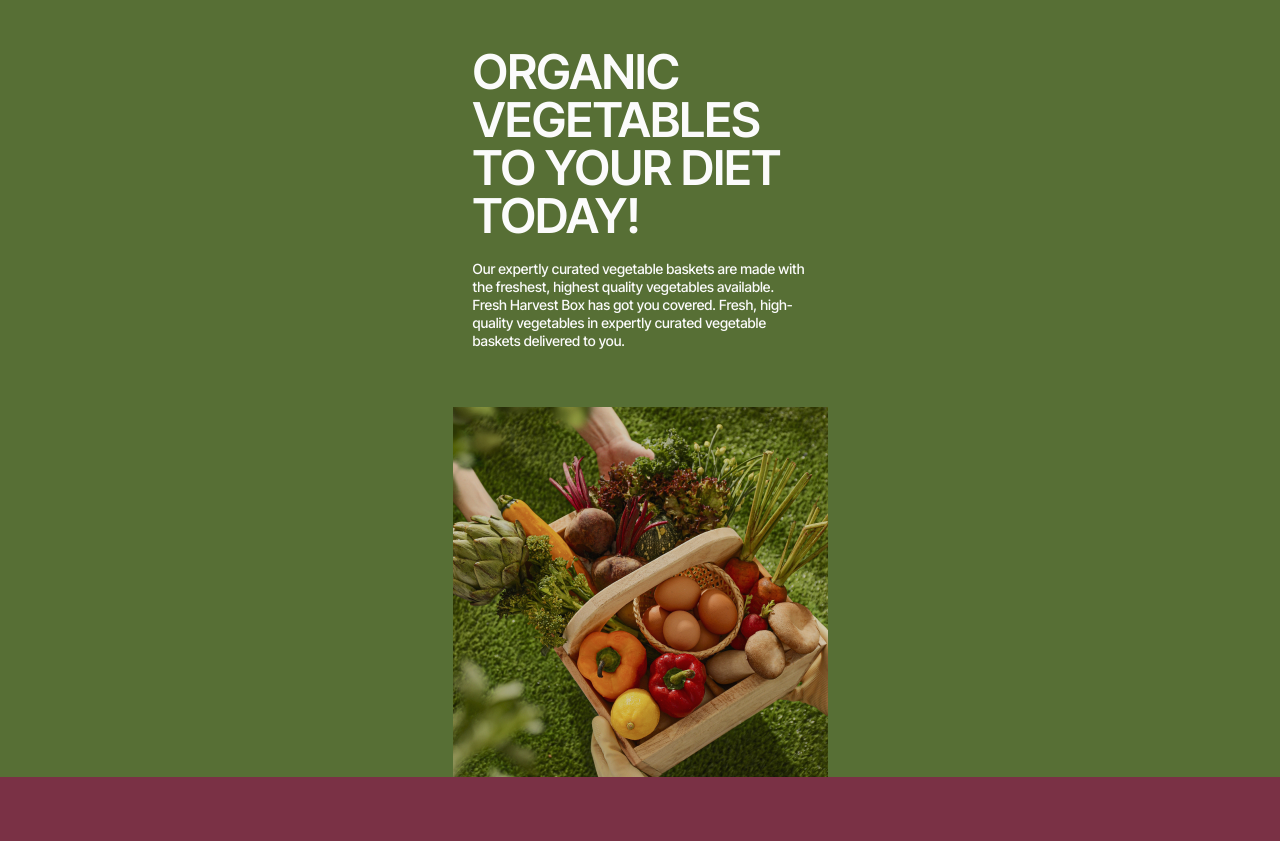
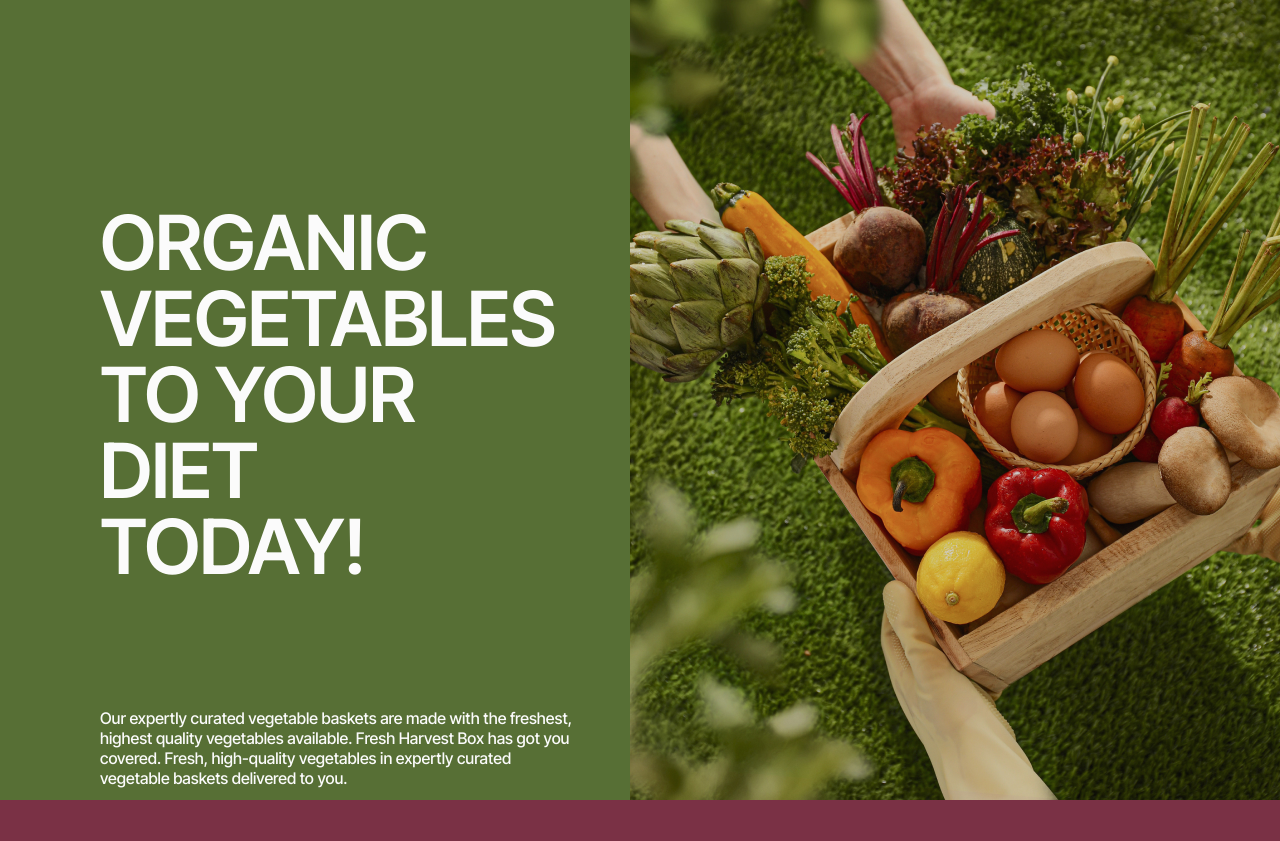
Before and after one commit to Yev1699/goit-myown-teamproject, a plain HTML site: page index.html in a window 1280 px wide. Before the commit the page ends 800 px from the top, so only its background shows below. Drawn offline with nearby package versions, Linux system fonts and the light colour scheme.

Commit message:
каг8щ5мрдес7чобв тлпь

```diff
--- a/css/styles.css
+++ b/css/styles.css
@@ -14,7 +14,6 @@ body {
   margin: 0;
   padding-top: 48px;
   padding-bottom: 20px;
-  max-width: 335px;
 }
 .hero-text {
   font-weight: 500;
@@ -23,7 +22,6 @@ body {
   color: #fbfbfb;
   padding-bottom: 40px;
   margin: 0;
-  max-width: 335px;
 }
 .hero {
   display: flex;
@@ -38,16 +36,78 @@ body {
 }
 
 @media (min-width: 320px) {
+  .hero-content {
+    padding: 0 20px;
+    width: 335px;
+  }
   @media screen and (-webkit-min-device-pixel-ratio: 2) and (min-resolution: 192dpi),
     screen and (min-resolution: 2dppx) {
     .hero {
       background-image: url(../images/hero/hero-mob-2x.jpg);
     }
   }
-
-  .hero {
-    padding: 0 20px;
-  }
 }
 @media (min-width: 375px) {
 }
+@media (min-width: 768px) {
+  .hero {
+    height: 1024px;
+    background-image: url(../images/hero/hero-tab.jpg);
+    background-size: 768px 539px;
+  }
+
+  .hero-content {
+    padding: 0 32px;
+    width: 704px;
+  }
+
+  .hero-title {
+    font-size: 76px;
+    width: auto;
+    padding-top: 50px;
+    padding-bottom: 25px;
+  }
+
+  .hero-text {
+    font-size: 16px;
+    line-height: 1.25;
+    width: auto;
+    padding-bottom: 50px;
+  }
+
+  @media screen and (-webkit-min-device-pixel-ratio: 2) and (min-resolution: 192dpi),
+    screen and (min-resolution: 2dppx) {
+    .hero {
+      background-image: url(../images/hero/hero-tab-2x.jpg);
+    }
+  }
+}
+@media (min-width: 1280px) {
+  .hero {
+    display: block;
+    height: 800px;
+    background-image: url(../images/hero/hero-desktop.jpg);
+    background-size: 650px 800px;
+    background-position: right;
+  }
+  .hero-content {
+    display: flex;
+    flex-direction: column;
+    padding-top: 154px;
+    padding-left: 100px;
+    padding-bottom: 50px;
+    width: 502px;
+  }
+  .hero-title {
+    padding-bottom: 124px;
+  }
+  .hero-text {
+    width: 475px;
+  }
+  @media screen and (-webkit-min-device-pixel-ratio: 2) and (min-resolution: 192dpi),
+    screen and (min-resolution: 2dppx) {
+    .hero {
+      background-image: url(../images/hero/hero-desktop-2x.jpg);
+    }
+  }
+}
--- a/index.html
+++ b/index.html
@@ -31,9 +31,6 @@
           </p>
         </div>
       </section>
-      <section class="section-benefits"></section>
-      <section class="section-team"></section>
-      <section class="section-portfolio"></section>
     </main>
     <footer></footer>
   </body>
```
